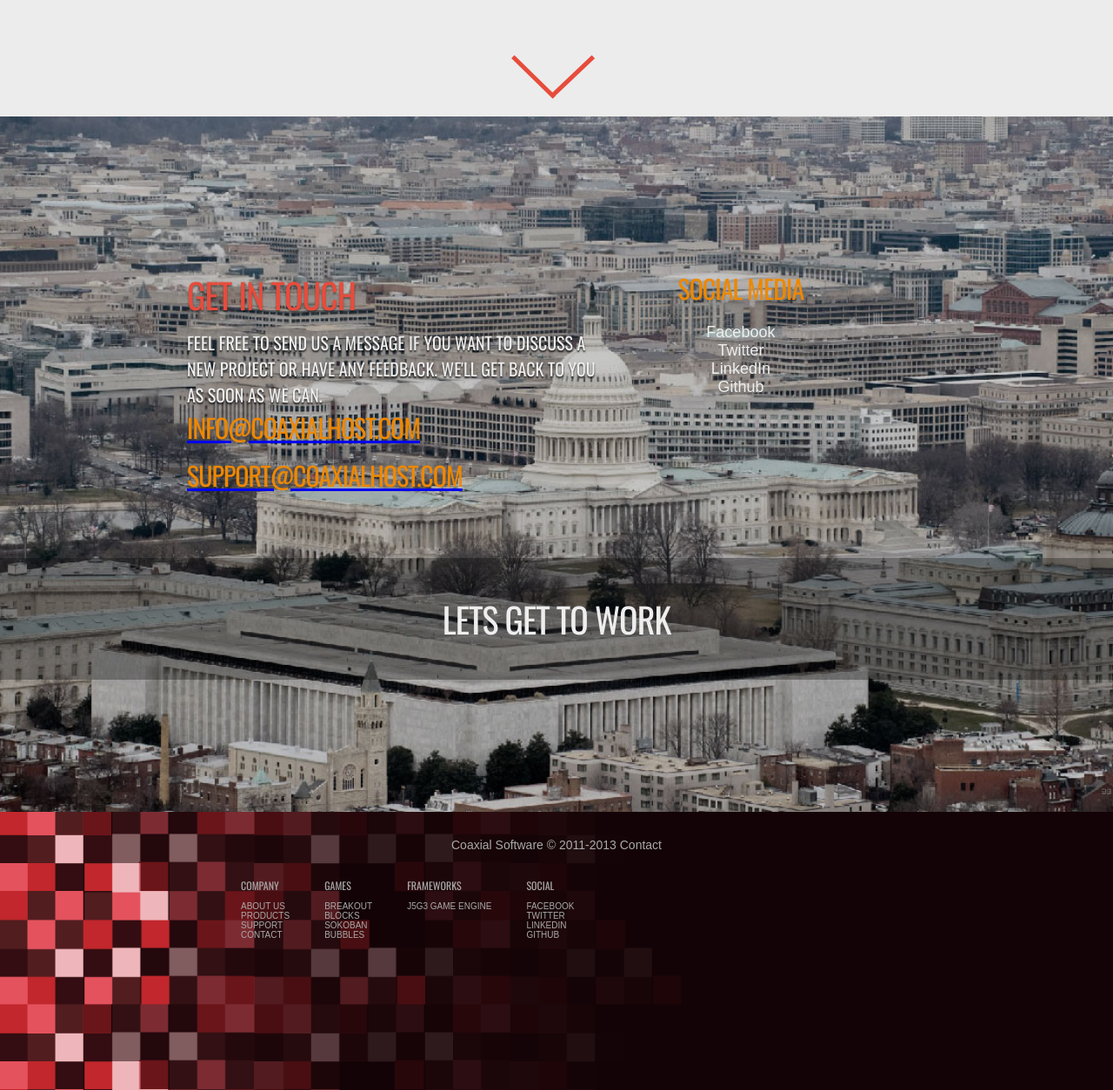
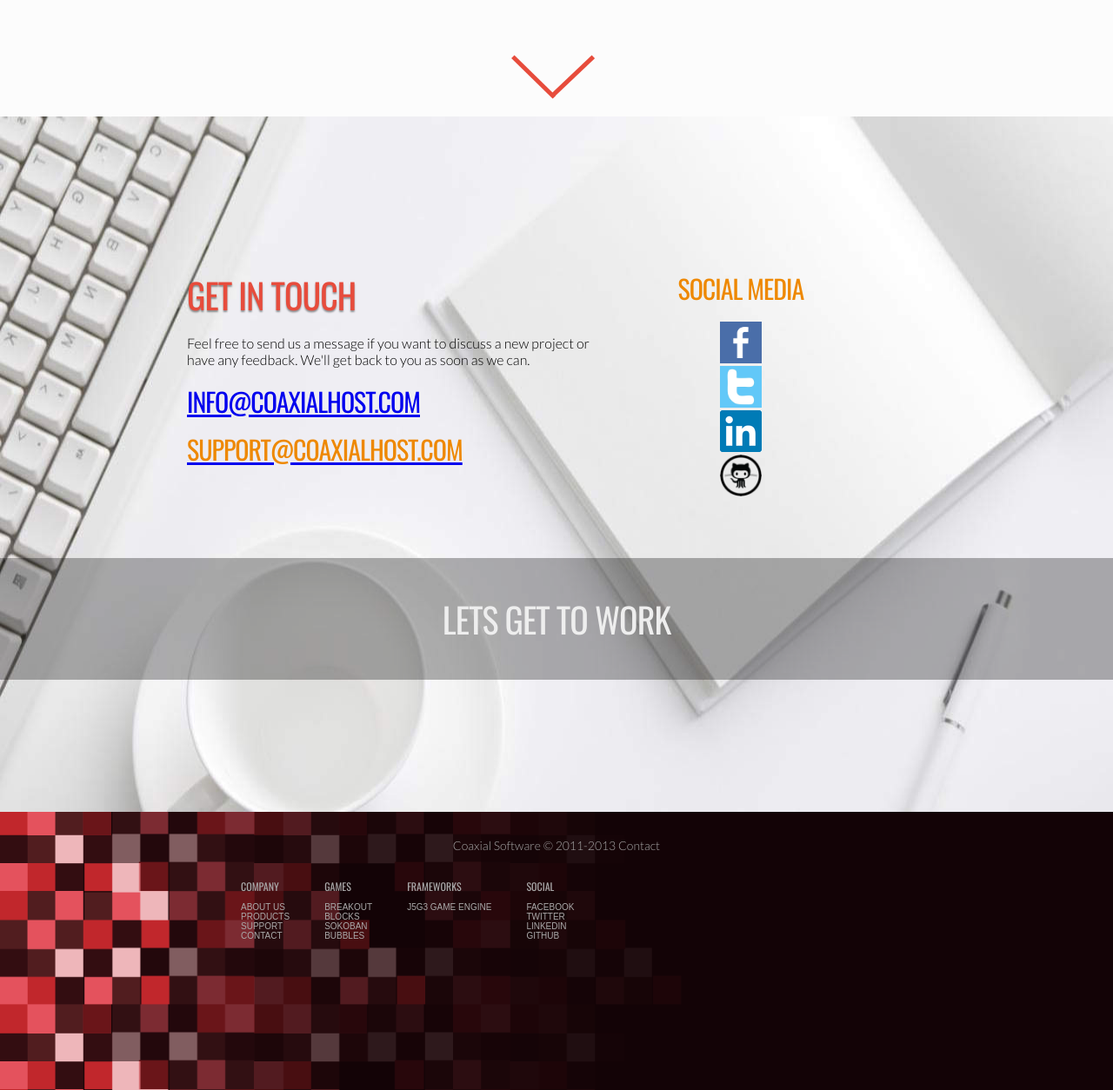
Before and after one commit to coaxialsoftware/coaxialsoftware.com, a PHP site: page / in a window 1280 px wide. Shown: the part 2266-3520 px from the top of the page at 87% size. Run offline with PHP 8.4, Linux system fonts and the light colour scheme; some libraries are stand-ins or nearby versions.

Commit message:
Added new Icons

```diff
--- a/css/styles.css
+++ b/css/styles.css
@@ -2,8 +2,8 @@ body {
 	background: url(../images/coaxial-bg.png) center 0;
 	background-size: 100%;
 	margin: 0; padding: 0;
-	font-family: "Arial", Helvetica, sans-serif;
-	font-size:18px;
+	font-family: "Lato", Helvetica, sans-serif;
+	font-size: 16px;
 	min-width: 860px;
 }
 
@@ -44,7 +44,7 @@ header > nav > ul a:hover {
 
 h1, h2, h3, h4, blockquote {
 	font-family: 'Oswald', sans-serif;
-	margin: 0;
+	margin: 0; color: #eee;
 	letter-spacing: -1px;
 	text-transform: uppercase;
 }
@@ -72,15 +72,15 @@ h4 {
 	font-size: 20px;
 	color: #eee; font-weight: normal;
 	letter-spacing: 0;
-	text-shadow: rgba(0,0,0,0.8) 0 2px 2px;
+	text-shadow: rgba(0,0,0,0.9) 0 2px 2px;
 }
 
 #content > section {
 	box-sizing: border-box;
-	color: #111;
+	color: #000;
 	display: block; position: relative;
 	background-position: center 0;
-	background-size: auto 100%;
+	background-size: 100% 100%;
 }
 
 #content h1 {
@@ -89,14 +89,13 @@ h4 {
 	background: none;
 	color: #eee;
 	padding: 40px 0;
-	text-shadow: rgba(255,255,255,0.4) 0 0 10px;
 }
 
 #content > section > div {
 	position: absolute; left: 0; bottom: 0; right: 0; top: 199px;
 	padding: 40px;
 	box-sizing: border-box;
-	background-color: #ececec;
+	background-color: #fcfcfc;
 }
 
 #content a[name] {
@@ -112,19 +111,18 @@ h4 {
 #content .bg1 {
 	background-image: url(../images/bg-1.jpg) !important;
 	background-repeat: no-repeat;
-	background-size: auto 100%;
+	background-size: 100% 100%;
 }
 
 #content .bg2 {
 	background-image: url(../images/bg-2.jpg);
 	background-repeat: no-repeat;
-	background-size: auto 100%;
+	background-size: 100% 100%;
 }
 
 #content .home {
 	background-image: url(../images/bg-2.jpg);
 	background-repeat: no-repeat;
-	color: #eee;
 }
 
 #content > section.home > div {
@@ -144,10 +142,12 @@ h4 {
 .column2 { float: left; width: 490px; margin: 0 5px;  }
 .clear { clear: both; }
 
-.column > img { width: 100%;}
+.column > img { height: 170px; margin-top: 20px;}
 
+.portfolio { text-align: center; }
 .portfolio img {
-	width: 33%; border-radius: 8px;
+	width: 240px; border-radius: 8px; height: 150px;
+	margin: 5px;
 	vertical-align: middle;
 	text-align: center;
 	-moz-box-sizing: border-box;
@@ -156,6 +156,7 @@ h4 {
 
 .social { padding: 0; }
 .social li { list-style-type: none; }
+.social img { width: 48px; height: 48px; }
 
 footer {
 	height: 300px; padding-top: 20px; color: #aaa; font-size: 14px;
--- a/index.html
+++ b/index.html
@@ -5,6 +5,7 @@
 
 <link rel="stylesheet" href="css/styles.css" />
 <link href='http://fonts.googleapis.com/css?family=Oswald' rel='stylesheet' type='text/css'>
+<link href='http://fonts.googleapis.com/css?family=Lato:300' rel='stylesheet' type='text/css'>
 
 <meta name="viewport" content="width=800,initial-scale=1.0" />
 
@@ -118,9 +119,9 @@
 		<div>
 			<div class="column2">
 				<h2>Get In Touch</h2>
-				<h4>Feel free to send us a message if you want to discuss a new project or
+				<p>Feel free to send us a message if you want to discuss a new project or
 					have any feedback. We'll get back to you as soon as we can.
-				</h4>
+
 				<a href="mailto:info@coaxialhost.com"><h3>info@coaxialhost.com</h3></a>
 				<a href="mailto:support@coaxialhost.com"><h3>support@coaxialhost.com</h3></a><br/>
 				</p>
@@ -128,10 +129,10 @@
 			<div class="column">
 				<h3>Social Media</h3>
 				<ul class="social">
-				<li><img src="" />Facebook</li>
-				<li><img src="" />Twitter</li>
-				<li><img src="" />LinkedIn</li>
-				<li><img src="" />Github</li>
+				<li><a href=""><img src="images/facebook-icon.png" /></a></li>
+				<li><a href=""><img src="images/twitter-icon.png" /></a></li>
+				<li><a href=""><img src="images/linkedin-icon.png" /></a></li>
+				<li><a href=""><img src="images/github-icon.png" /></a></li>
 			</div>
 			<div class="clear"></div>
 		</div>
```
Also changed, not shown: images/bg-1.jpg, images/facebook-icon.png (added), images/github-icon.png (added), images/linkedin-icon.png (added), images/twitter-icon.png (added).
